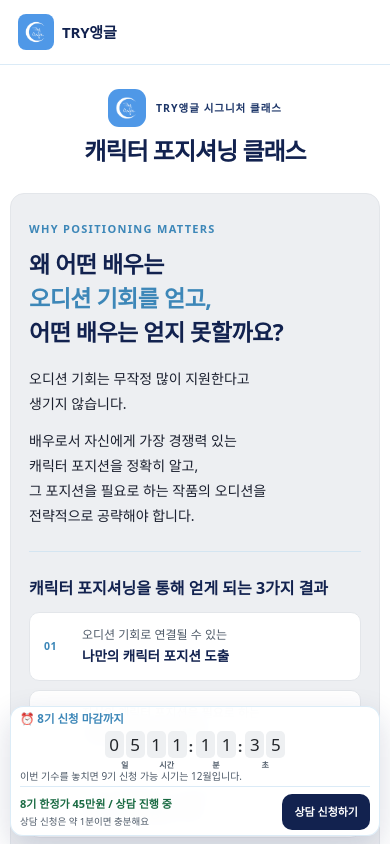
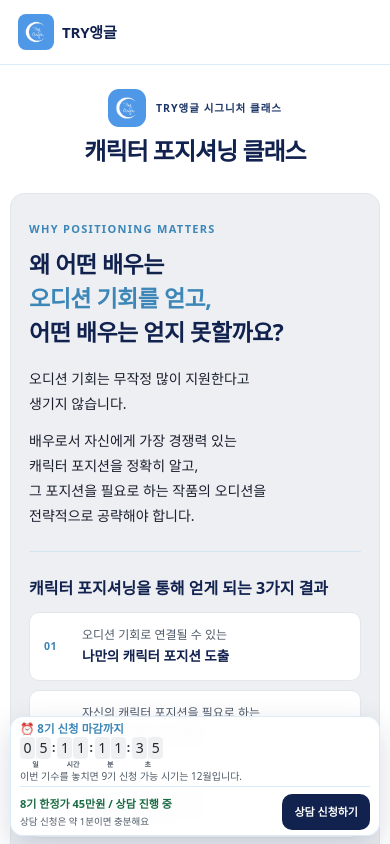
Before and after one commit to tkddnjs2959-lab/tryangle-homepage, a Next.js app: page / in a window 390 px wide. Shown: the top 844 px of the page. Built offline with nearby package versions, Linux system fonts and the light colour scheme; no server answers.

Commit message:
fix countdown day label on sticky timers

```diff
--- a/src/app/ConsultationCta.module.css
+++ b/src/app/ConsultationCta.module.css
@@ -131,13 +131,6 @@
     color: var(--sky-dot);
     font-size: 11.5px;
   }
-  .mobileDeadlineNotice .instagramCountdown { justify-content: flex-start; margin-top: 0; }
-  .mobileDeadlineNotice .instagramCountdown { gap: 1px; }
-  .mobileDeadlineNotice .instagramDigits { gap: 1px; }
-  .mobileDeadlineNotice .instagramDigits b { width: 15px; height: 22px; border-radius: 4px; font-size: 14px; }
-  .mobileDeadlineNotice .instagramTimeGroup { gap: 2px; }
-  .mobileDeadlineNotice .instagramTimeGroup small { font-size: 7px; }
-  .mobileDeadlineNotice .instagramTimeGroup > i { margin-top: 4px; font-size: 12px; }
   .ctaCopy strong { font-size: 11px; }
   .ctaCopy span { font-size: 9.5px; }
   .desktopCtaCopy { display: none !important; }
--- a/src/app/ConsultationCta.tsx
+++ b/src/app/ConsultationCta.tsx
@@ -67,7 +67,7 @@ export default function ConsultationCta() {
       <div className={`${styles.ctaBar} ${pathname === '/' ? styles.homeCtaBar : ''}`}>
         <div className={styles.mobileDeadlineNotice} aria-label="8기 신청 마감 및 9기 신청 안내">
           <strong>⏰ 8기 신청 마감까지</strong>
-          <CountdownBoxes remainingTime={remainingTime} />
+          <CountdownBoxes remainingTime={remainingTime} compact />
           <span>이번 기수를 놓치면 9기 신청 가능 시기는 12월입니다.</span>
         </div>
         <div className={styles.ctaCopy}>
--- a/src/app/CountdownBoxes.tsx
+++ b/src/app/CountdownBoxes.tsx
@@ -3,25 +3,31 @@
 import styles from './page.module.css';
 import type { RemainingTime } from './EnrollmentCountdown';
 
-export default function CountdownBoxes({ remainingTime }: { remainingTime: RemainingTime | null | undefined }) {
+type CountdownBoxesProps = {
+  remainingTime: RemainingTime | null | undefined;
+  compact?: boolean;
+};
+
+const GROUPS = [
+  ['days', '일'],
+  ['hours', '시간'],
+  ['minutes', '분'],
+  ['seconds', '초'],
+] as const;
+
+export default function CountdownBoxes({ remainingTime, compact = false }: CountdownBoxesProps) {
   if (remainingTime === null) return <strong className={styles.countdownClosed}>마감</strong>;
   const values = remainingTime === undefined
     ? { days: '--', hours: '--', minutes: '--', seconds: '--' }
     : { days: String(remainingTime.days).padStart(2, '0'), hours: String(remainingTime.hours).padStart(2, '0'), minutes: String(remainingTime.minutes).padStart(2, '0'), seconds: String(remainingTime.seconds).padStart(2, '0') };
   return (
-    <div className={styles.instagramCountdown} role="timer" aria-live="off">
-      <span className={styles.instagramTimeGroup}>
-        <span className={styles.instagramTimeValue}>
-          <span className={styles.instagramDigits}><b>{values.days[0]}</b><b>{values.days[1]}</b></span>
-          <small>일</small>
-        </span>
-      </span>
-      {(['hours', 'minutes', 'seconds'] as const).map((key, index) => (
+    <div className={`${styles.instagramCountdown} ${compact ? styles.instagramCountdownCompact : ''}`} role="timer" aria-live="off">
+      {GROUPS.map(([key, label], index) => (
         <span className={styles.instagramTimeGroup} key={key}>
           {index > 0 && <i aria-hidden="true">:</i>}
           <span className={styles.instagramTimeValue}>
             <span className={styles.instagramDigits}><b>{values[key][0]}</b><b>{values[key][1]}</b></span>
-            <small>{['시간', '분', '초'][index]}</small>
+            <small>{label}</small>
           </span>
         </span>
       ))}
--- a/src/app/page.module.css
+++ b/src/app/page.module.css
@@ -118,6 +118,12 @@
 .instagramDigits { display: flex; gap: 2px; }
 .instagramDigits b { display: grid; width: 19px; height: 27px; place-items: center; border-radius: 5px; background: #eef0f2; color: #24272b; font-size: 17px; font-weight: 500; line-height: 1; font-variant-numeric: tabular-nums; }
 .instagramTimeGroup > i { margin-top: 6px; color: #34383d; font-size: 15px; font-style: normal; font-weight: 700; }
+.instagramCountdownCompact { justify-content: flex-start; gap: 1px; margin-top: 0; }
+.instagramCountdownCompact .instagramDigits { gap: 1px; }
+.instagramCountdownCompact .instagramDigits b { width: 15px; height: 22px; border-radius: 4px; font-size: 14px; }
+.instagramCountdownCompact .instagramTimeGroup { gap: 2px; }
+.instagramCountdownCompact .instagramTimeGroup small { font-size: 7px; }
+.instagramCountdownCompact .instagramTimeGroup > i { margin-top: 4px; font-size: 12px; }
 .sideCountdownTimer {
   display: flex;
   align-items: flex-start;
```
